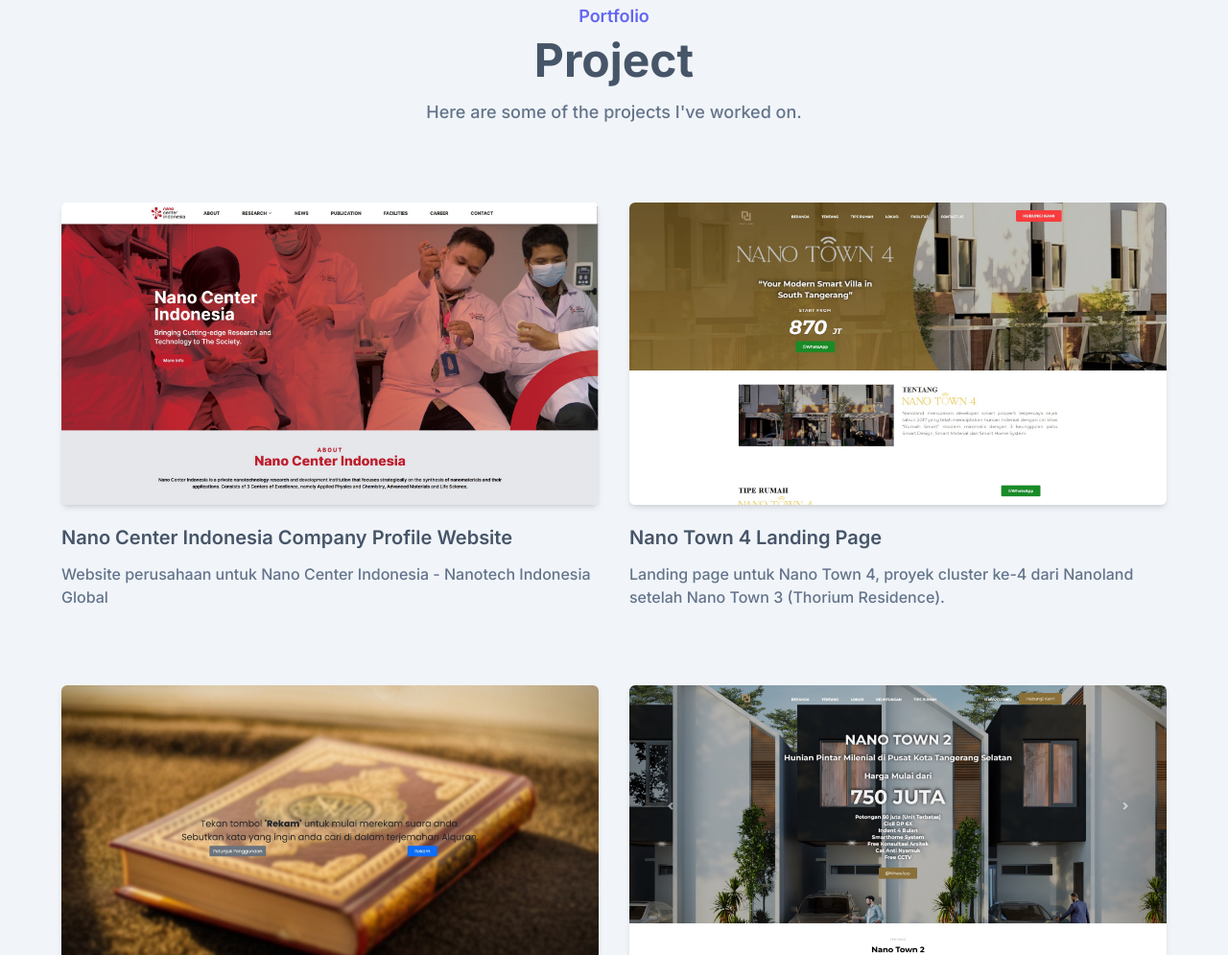
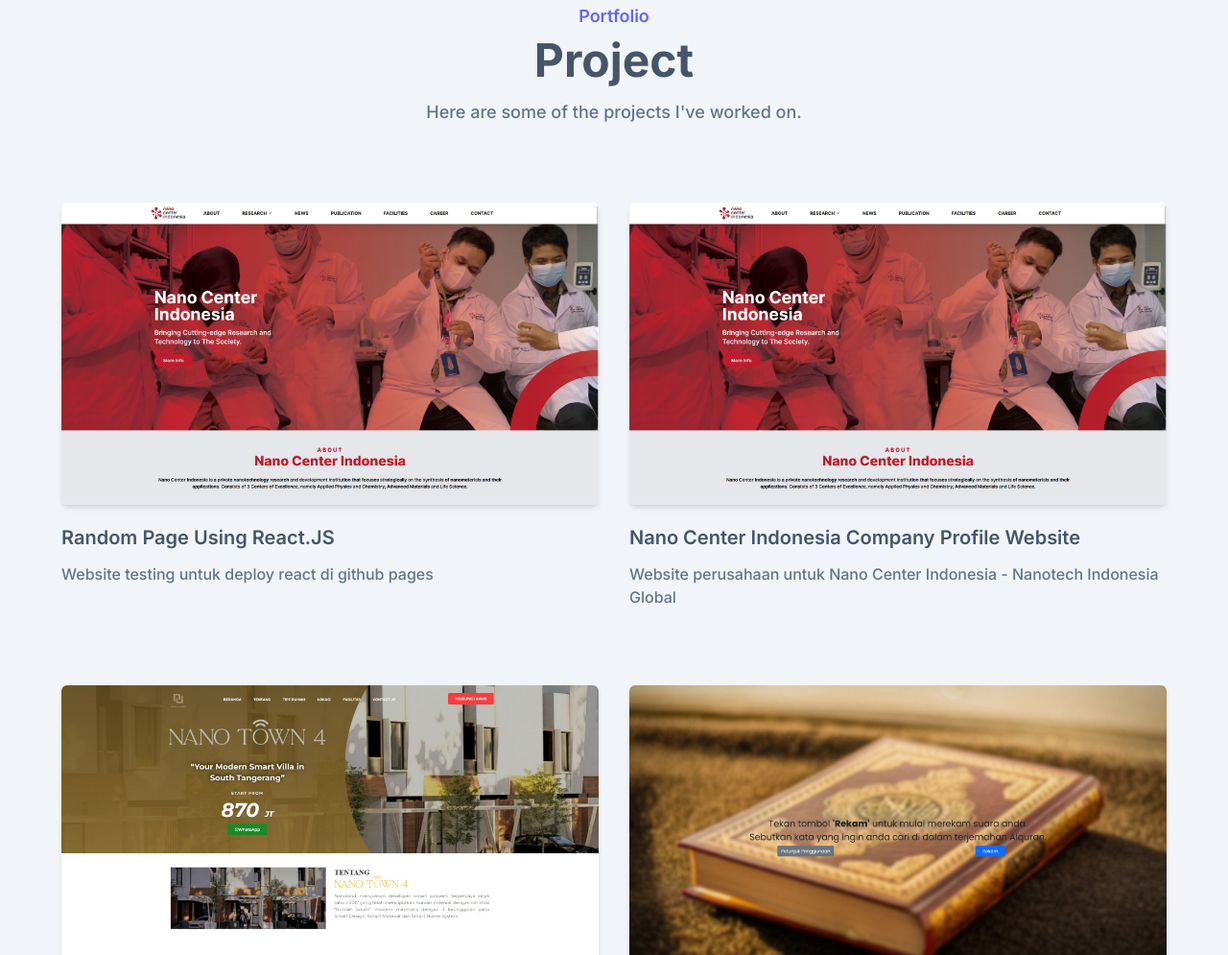
Before and after one commit to sleepisfun17/mirfanfanani.github.io, a website: page index.html in a window 1280 px wide. Shown: the part 1201-2196 px from the top of the page at 96% size. Drawn offline with Linux system fonts and the light colour scheme.

Commit message:
Update index.html

```diff
--- a/index.html
+++ b/index.html
@@ -226,6 +226,16 @@
 
           <div class="flex w-full flex-wrap justify-center px-4 xl:mx-auto xl:w-full">
             <!-- Portfolio Content -->
+            <div class="mb-12 p-4 transition duration-300 hover:scale-105 md:w-1/2">
+              <a href="  https://sleepisfun17.github.io/react-portfolio/" target="_blank">
+                <div class="overflow-hidden rounded-md shadow-md">
+                  <img src="dist/img/Portfolio/nanocenter.id.jpg" alt="" width="w-full" />
+                </div>
+                <h3 class="mt-5 mb-3 text-xl font-semibold text-dark hover:text-primary dark:text-white">Random Page Using React.JS</h3>
+              </a>
+              <p class="text-base font-medium text-secondary">Website testing untuk deploy react di github pages</p>
+            </div>
+
             <div class="mb-12 p-4 transition duration-300 hover:scale-105 md:w-1/2">
               <a href="https://nanocenter.id/" target="_blank">
                 <div class="overflow-hidden rounded-md shadow-md">
```
